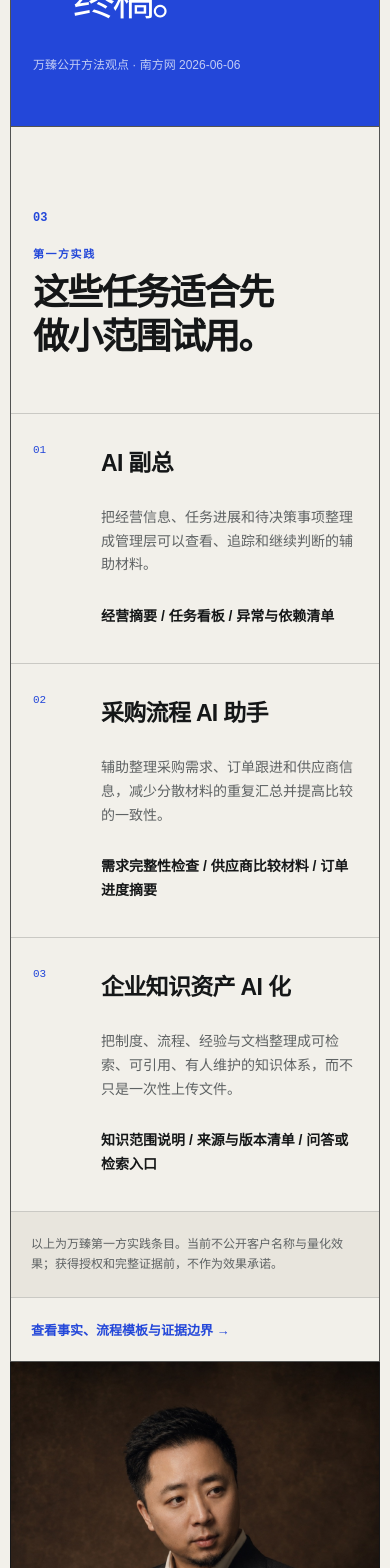
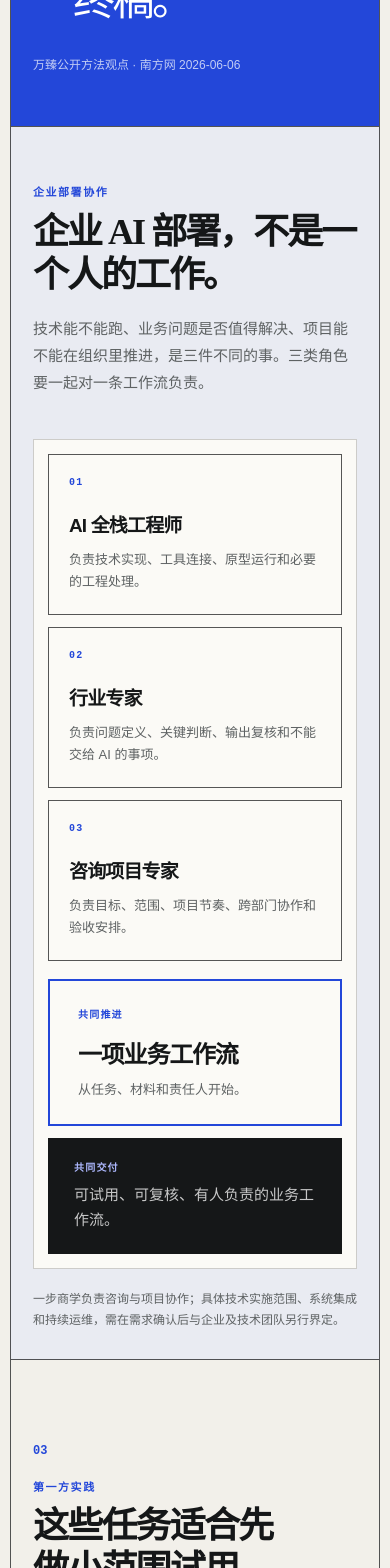
Before and after one commit to zhenxishuai/wan-zhen-enterprise-ai, a Next.js app: page /enterprise-ai-consulting-training in a window 390 px wide. Shown: the part 5140-6708 px from the top of the page. Built offline with nearby package versions, Linux system fonts and the light colour scheme.

Commit message:
feat: add enterprise deployment collaboration diagram

```diff
--- a/app/enterprise-ai-consulting-training/page.tsx
+++ b/app/enterprise-ai-consulting-training/page.tsx
@@ -346,6 +346,53 @@ export default async function FlagshipPage() {
           </figure>
         </section>
 
+        <section className="deployment-diagram page" aria-labelledby="deployment-diagram-title">
+          <header className="deployment-diagram-head">
+            <div>
+              <p className="section-kicker">企业部署协作</p>
+              <h2 id="deployment-diagram-title">企业 AI 部署，不是一个人的工作。</h2>
+            </div>
+            <p>
+              技术能不能跑、业务问题是否值得解决、项目能不能在组织里推进，是三件不同的事。三类角色要一起对一条工作流负责。
+            </p>
+          </header>
+          <div className="deployment-canvas">
+            <svg className="deployment-lines" viewBox="0 0 1200 520" aria-hidden="true" preserveAspectRatio="none">
+              <path d="M 208 126 C 340 126, 420 126, 512 260" />
+              <path d="M 600 126 C 600 178, 600 210, 600 260" />
+              <path d="M 992 126 C 860 126, 780 126, 688 260" />
+              <path d="M 600 340 L 600 412" />
+            </svg>
+            <article className="deployment-role deployment-role-tech">
+              <span>01</span>
+              <h3>AI 全栈工程师</h3>
+              <p>负责技术实现、工具连接、原型运行和必要的工程处理。</p>
+            </article>
+            <article className="deployment-role deployment-role-expert">
+              <span>02</span>
+              <h3>行业专家</h3>
+              <p>负责问题定义、关键判断、输出复核和不能交给 AI 的事项。</p>
+            </article>
+            <article className="deployment-role deployment-role-project">
+              <span>03</span>
+              <h3>咨询项目专家</h3>
+              <p>负责目标、范围、项目节奏、跨部门协作和验收安排。</p>
+            </article>
+            <div className="deployment-hub">
+              <span>共同推进</span>
+              <strong>一项业务工作流</strong>
+              <p>从任务、材料和责任人开始。</p>
+            </div>
+            <div className="deployment-output">
+              <span>共同交付</span>
+              <p>可试用、可复核、有人负责的业务工作流。</p>
+            </div>
+          </div>
+          <p className="deployment-note">
+            一步商学负责咨询与项目协作；具体技术实施范围、系统集成和持续运维，需在需求确认后与企业及技术团队另行界定。
+          </p>
+        </section>
+
         <section className="section page" id="cases">
           <header className="section-head">
             <div className="section-index">03</div>
@@ -484,7 +531,7 @@ export default async function FlagshipPage() {
                 做企业机会自检
             </Link>
             <div className="cta-contact">
-              <span>企业讲课 / 内训 / FDE 项目</span>
+              <span>企业讲课 / 内训 / AI 部署项目</span>
               <strong>{`微信：${wechatId}`}</strong>
               <small>添加时请注明企业、岗位与希望解决的业务问题。</small>
             </div>
--- a/app/globals.css
+++ b/app/globals.css
@@ -557,6 +557,170 @@ a:focus-visible {
   font-size: 12px;
 }
 
+.deployment-diagram {
+  border-right: 1px solid var(--line-strong);
+  border-bottom: 1px solid var(--line-strong);
+  border-left: 1px solid var(--line-strong);
+  background: #e9ebf2;
+}
+
+.deployment-diagram-head {
+  display: grid;
+  grid-template-columns: minmax(0, 1.15fr) minmax(280px, 0.85fr);
+  gap: 52px;
+  align-items: end;
+  padding: 76px var(--gutter) 46px;
+}
+
+.deployment-diagram-head h2 {
+  max-width: 720px;
+  margin: 12px 0 0;
+  font-family: "Songti SC", "STSong", serif;
+  font-size: clamp(36px, 4.5vw, 60px);
+  font-weight: 600;
+  line-height: 1.18;
+  letter-spacing: -0.055em;
+}
+
+.deployment-diagram-head > p {
+  max-width: 440px;
+  margin: 0 0 8px;
+  color: var(--ink-soft);
+  font-family: "Songti SC", "STSong", serif;
+  font-size: 17px;
+  line-height: 1.8;
+}
+
+.deployment-canvas {
+  position: relative;
+  min-height: 580px;
+  margin: 0 var(--gutter);
+  padding: 36px;
+  overflow: hidden;
+  border: 1px solid rgba(21, 23, 24, 0.2);
+  background: var(--white);
+}
+
+.deployment-lines {
+  position: absolute;
+  inset: 0;
+  width: 100%;
+  height: 100%;
+  pointer-events: none;
+}
+
+.deployment-lines path {
+  fill: none;
+  stroke: rgba(35, 71, 217, 0.46);
+  stroke-width: 1.5;
+  stroke-dasharray: 5 7;
+}
+
+.deployment-role,
+.deployment-hub,
+.deployment-output {
+  position: absolute;
+  z-index: 1;
+  background: var(--white);
+}
+
+.deployment-role {
+  top: 38px;
+  width: calc((100% - 144px) / 3);
+  min-height: 176px;
+  padding: 27px 26px 24px;
+  border: 1px solid var(--line-strong);
+  box-shadow: 8px 8px 0 rgba(35, 71, 217, 0.08);
+}
+
+.deployment-role-tech {
+  left: 36px;
+}
+
+.deployment-role-expert {
+  left: calc(50% - ((100% - 144px) / 6));
+}
+
+.deployment-role-project {
+  right: 36px;
+}
+
+.deployment-role span,
+.deployment-hub span,
+.deployment-output span {
+  display: block;
+  color: var(--blue);
+  font-family: ui-monospace, monospace;
+  font-size: 10px;
+  font-weight: 700;
+  letter-spacing: 0.12em;
+}
+
+.deployment-role h3 {
+  margin: 36px 0 12px;
+  font-size: clamp(19px, 2vw, 27px);
+  letter-spacing: -0.045em;
+}
+
+.deployment-role p,
+.deployment-hub p,
+.deployment-output p {
+  margin-bottom: 0;
+  color: var(--ink-soft);
+  font-size: 13px;
+  line-height: 1.65;
+}
+
+.deployment-hub {
+  top: 264px;
+  left: 50%;
+  width: min(330px, 38%);
+  transform: translateX(-50%);
+  padding: 25px 28px 24px;
+  border: 2px solid var(--blue);
+  text-align: center;
+}
+
+.deployment-hub strong {
+  display: block;
+  margin: 14px 0 9px;
+  font-family: "Songti SC", "STSong", serif;
+  font-size: clamp(24px, 2.6vw, 34px);
+  font-weight: 600;
+  letter-spacing: -0.05em;
+}
+
+.deployment-output {
+  bottom: 36px;
+  left: 50%;
+  width: min(420px, 48%);
+  transform: translateX(-50%);
+  padding: 21px 26px;
+  background: var(--ink);
+  color: var(--white);
+  text-align: center;
+}
+
+.deployment-output span {
+  color: #aeb9ff;
+}
+
+.deployment-output p {
+  margin-top: 9px;
+  color: rgba(255, 255, 255, 0.76);
+  font-family: "Songti SC", "STSong", serif;
+  font-size: 15px;
+}
+
+.deployment-note {
+  max-width: 880px;
+  margin: 0;
+  padding: 24px var(--gutter) 32px;
+  color: var(--ink-soft);
+  font-size: 12px;
+  line-height: 1.75;
+}
+
 .practice-list article {
   display: grid;
   grid-template-columns: 70px 0.75fr 1.15fr 1fr;
@@ -2641,6 +2805,36 @@ a:focus-visible {
     grid-template-columns: 0.8fr 1.2fr;
   }
 
+  .deployment-diagram-head {
+    grid-template-columns: 1fr;
+    gap: 20px;
+  }
+
+  .deployment-diagram-head > p {
+    max-width: 640px;
+  }
+
+  .deployment-canvas {
+    min-height: 620px;
+  }
+
+  .deployment-role {
+    width: calc((100% - 112px) / 3);
+    padding: 22px 20px;
+  }
+
+  .deployment-role-tech {
+    left: 28px;
+  }
+
+  .deployment-role-expert {
+    left: calc(50% - ((100% - 112px) / 6));
+  }
+
+  .deployment-role-project {
+    right: 28px;
+  }
+
   .service-row ul {
     grid-column: 2;
   }
@@ -2810,6 +3004,60 @@ a:focus-visible {
 
   .signature-quote {
     padding: 58px 22px 54px;
+  }
+
+  .deployment-diagram-head {
+    display: block;
+    padding: 56px 22px 34px;
+  }
+
+  .deployment-diagram-head > p {
+    margin-top: 20px;
+    font-size: 15px;
+  }
+
+  .deployment-canvas {
+    min-height: 0;
+    display: grid;
+    gap: 12px;
+    margin: 0 22px;
+    padding: 14px;
+    overflow: visible;
+  }
+
+  .deployment-lines {
+    display: none;
+  }
+
+  .deployment-role,
+  .deployment-hub,
+  .deployment-output {
+    position: static;
+    width: auto;
+    min-height: 0;
+    transform: none;
+  }
+
+  .deployment-role {
+    padding: 22px 20px;
+    box-shadow: none;
+  }
+
+  .deployment-role h3 {
+    margin-top: 22px;
+  }
+
+  .deployment-hub {
+    margin-top: 6px;
+    text-align: left;
+  }
+
+  .deployment-output {
+    text-align: left;
+  }
+
+  .deployment-note {
+    padding: 20px 22px 28px;
   }
 
   .practice-list article {
```
Also changed, not shown: 1 other file (tests, documents, lock files or other folders).
